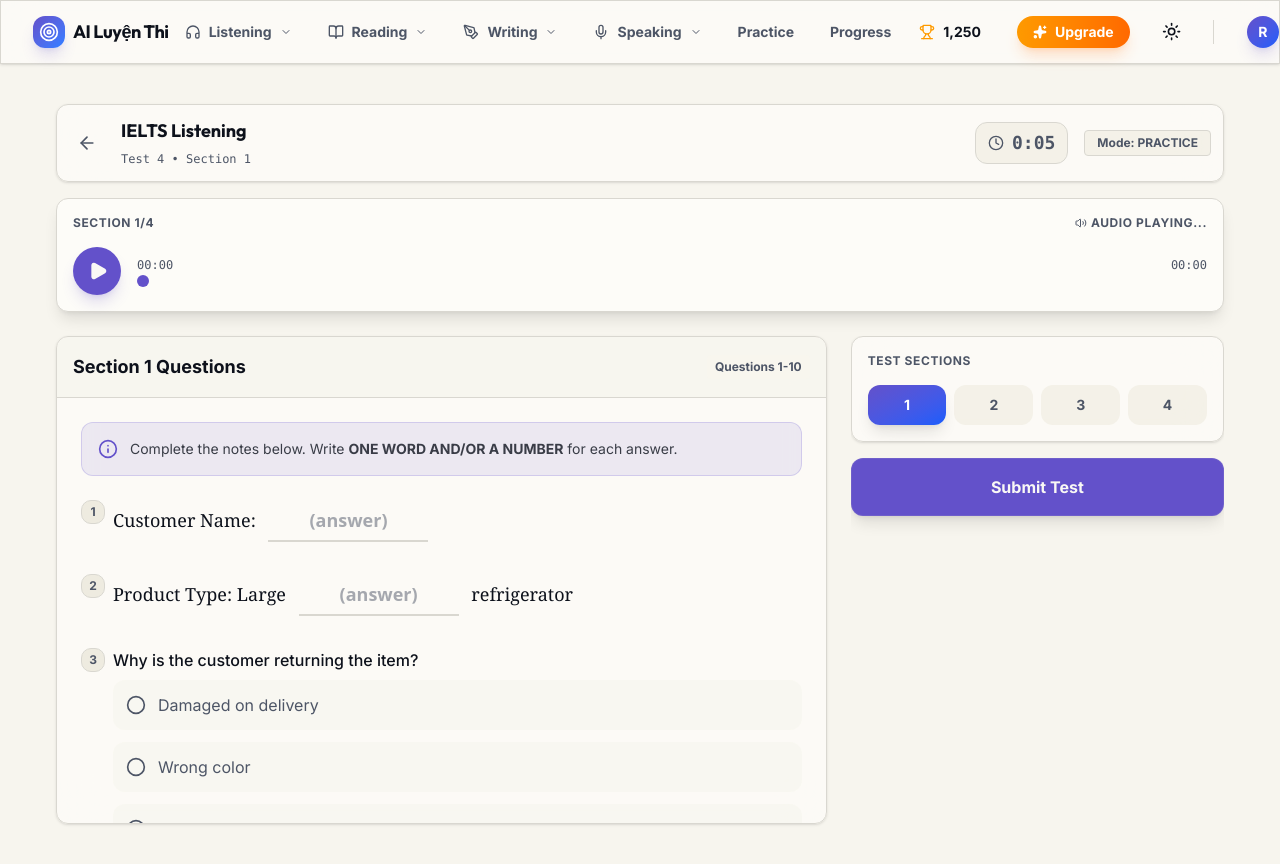
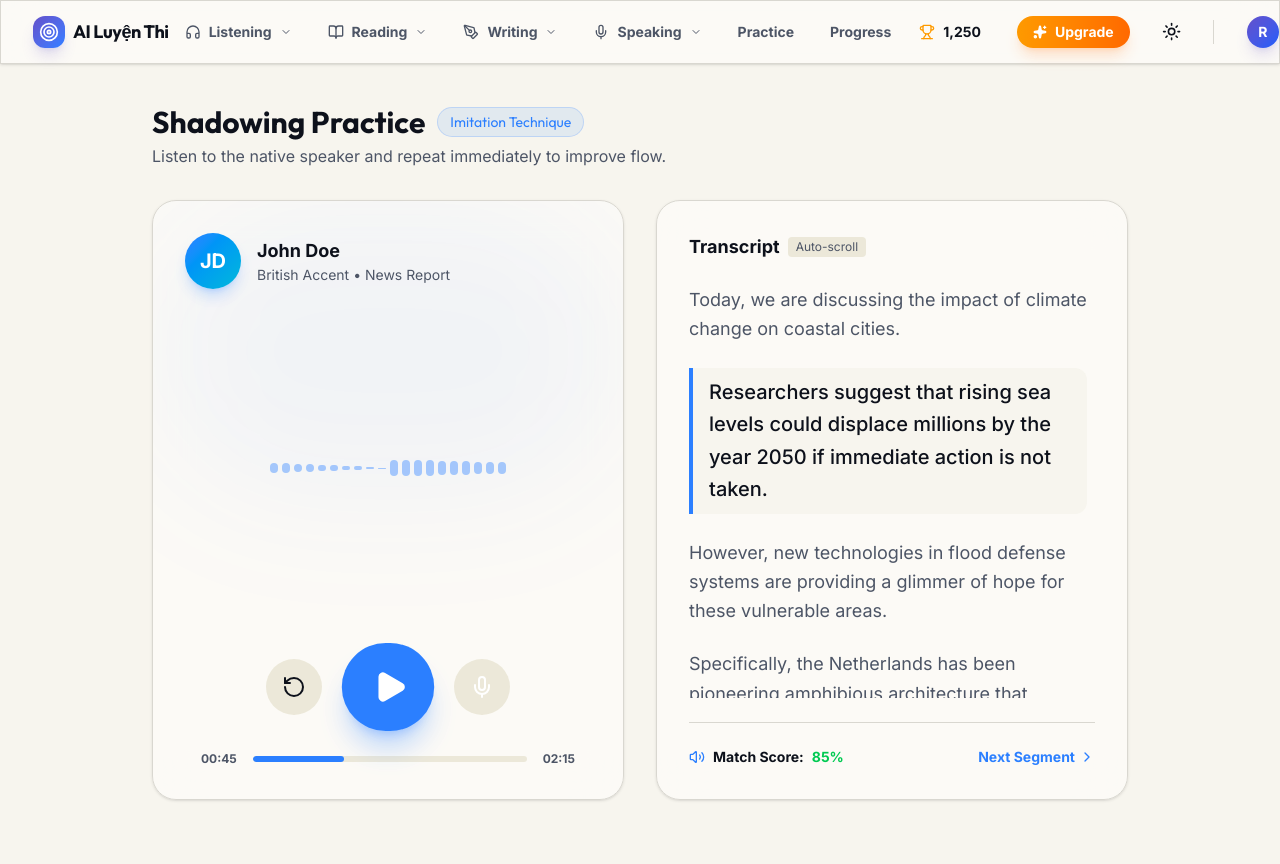
Before and after one commit to khanhnguyendev/ailuyenthi, a Next.js app: page /skills/listening/shadowing in a window 1280 px wide. Shown: the top 864 px of the page. Built offline with nearby package versions, Linux system fonts and the light colour scheme.

Commit message:
feat: implement listening shadowing practice page

```diff
--- /dev/null
+++ b/src/app/(dashboard)/skills/listening/shadowing/page.tsx
@@ -0,0 +1,120 @@
+"use client";
+
+import { Mic, Play, Pause, RotateCcw, Volume2, Waveform, ChevronRight } from "lucide-react";
+import { useState } from "react";
+import { motion } from "framer-motion";
+
+export default function ListeningShadowingPage() {
+    const [isPlaying, setIsPlaying] = useState(false);
+    const [isRecording, setIsRecording] = useState(false);
+
+    return (
+        <div className="container mx-auto p-6 space-y-8 max-w-5xl">
+            {/* Header */}
+            <div className="flex flex-col md:flex-row md:items-center justify-between gap-4">
+                <div>
+                    <h1 className="text-3xl font-bold font-outfit text-foreground flex items-center gap-3">
+                        Shadowing Practice
+                        <span className="text-sm font-normal px-3 py-1 rounded-full bg-blue-500/10 text-blue-500 border border-blue-500/20">
+                            Imitation Technique
+                        </span>
+                    </h1>
+                    <p className="text-muted-foreground mt-1">Listen to the native speaker and repeat immediately to improve flow.</p>
+                </div>
+            </div>
+
+            <div className="grid grid-cols-1 lg:grid-cols-2 gap-8 h-[600px]">
+                {/* Left: Audio & Controls */}
+                <div className="glass p-8 rounded-3xl border border-blue-500/20 flex flex-col justify-between relative overflow-hidden">
+                    {/* Background Decor */}
+                    <div className="absolute top-0 left-0 w-full h-1/2 bg-blue-500/5 blur-3xl rounded-full" />
+
+                    {/* Speaker Info */}
+                    <div className="flex items-center gap-4 relative z-10">
+                        <div className="w-14 h-14 rounded-full bg-gradient-to-br from-blue-500 to-cyan-500 flex items-center justify-center text-white font-bold text-xl shadow-lg shadow-blue-500/25">
+                            JD
+                        </div>
+                        <div>
+                            <h3 className="font-bold text-lg text-foreground">John Doe</h3>
+                            <p className="text-sm text-muted-foreground">British Accent • News Report</p>
+                        </div>
+                    </div>
+
+                    {/* Visualization Mockup */}
+                    <div className="flex items-center justify-center h-40 gap-1 opacity-80">
+                        {[...Array(20)].map((_, i) => (
+                            <motion.div
+                                key={i}
+                                animate={{ height: isPlaying ? [16, 48, 16] : 16 }}
+                                transition={{ repeat: Infinity, duration: 1, delay: i * 0.05 }}
+                                className="w-2 bg-blue-500/50 rounded-full"
+                            />
+                        ))}
+                    </div>
+
+                    {/* Controls */}
+                    <div className="space-y-6 relative z-10">
+                        <div className="flex items-center justify-center gap-6">
+                            <button className="p-4 rounded-full bg-secondary hover:bg-secondary/80 transition-colors text-foreground">
+                                <RotateCcw className="w-6 h-6" />
+                            </button>
+                            <button
+                                onClick={() => setIsPlaying(!isPlaying)}
+                                className="p-6 rounded-full bg-blue-500 hover:bg-blue-600 transition-colors text-white shadow-xl shadow-blue-500/30 scale-110"
+                            >
+                                {isPlaying ? <Pause className="w-8 h-8 fill-current" /> : <Play className="w-8 h-8 fill-current ml-1" />}
+                            </button>
+                            <button
+                                onClick={() => setIsRecording(!isRecording)}
+                                className={`p-4 rounded-full transition-colors text-white ${isRecording ? 'bg-red-500 shadow-xl shadow-red-500/30 animate-pulse' : 'bg-secondary text-foreground hover:bg-secondary/80'}`}
+                            >
+                                <Mic className={`w-6 h-6 ${isRecording ? 'fill-current' : ''}`} />
+                            </button>
+                        </div>
+
+                        <div className="flex items-center justify-between text-xs font-bold text-muted-foreground px-4">
+                            <span>00:45</span>
+                            <div className="w-full mx-4 h-1.5 bg-secondary rounded-full overflow-hidden">
+                                <div className="h-full w-1/3 bg-blue-500 rounded-full" />
+                            </div>
+                            <span>02:15</span>
+                        </div>
+                    </div>
+                </div>
+
+                {/* Right: Transcript */}
+                <div className="glass p-8 rounded-3xl border border-border flex flex-col relative overflow-hidden">
+                    <h3 className="font-bold text-lg text-foreground mb-6 flex items-center gap-2">
+                        Transcript
+                        <span className="text-xs font-normal px-2 py-0.5 rounded bg-secondary text-muted-foreground">Auto-scroll</span>
+                    </h3>
+
+                    <div className="flex-1 overflow-y-auto space-y-6 pr-2 custom-scrollbar">
+                        <p className="text-lg leading-relaxed text-muted-foreground transition-colors hover:text-foreground cursor-pointer">
+                            Today, we are discussing the impact of climate change on coastal cities.
+                        </p>
+                        <p className="text-xl leading-relaxed text-foreground font-medium border-l-4 border-blue-500 pl-4 bg-secondary/30 py-2 rounded-r-lg">
+                            Researchers suggest that rising sea levels could displace millions by the year 2050 if immediate action is not taken.
+                        </p>
+                        <p className="text-lg leading-relaxed text-muted-foreground transition-colors hover:text-foreground cursor-pointer">
+                            However, new technologies in flood defense systems are providing a glimmer of hope for these vulnerable areas.
+                        </p>
+                        <p className="text-lg leading-relaxed text-muted-foreground transition-colors hover:text-foreground cursor-pointer">
+                            Specifically, the Netherlands has been pioneering amphibious architecture that adapts to changing water levels.
+                        </p>
+                    </div>
+
+                    <div className="mt-6 pt-6 border-t border-border flex justify-between items-center">
+                        <div className="flex items-center gap-2 text-sm text-foreground font-bold">
+                            <Volume2 className="w-4 h-4 text-blue-500" />
+                            Match Score: <span className="text-green-500">85%</span>
+                        </div>
+                        <button className="text-sm font-bold text-blue-500 hover:underline flex items-center gap-1">
+                            Next Segment <ChevronRight className="w-4 h-4" />
+                        </button>
+                    </div>
+                </div>
+            </div>
+        </div>
+    );
+}
```
